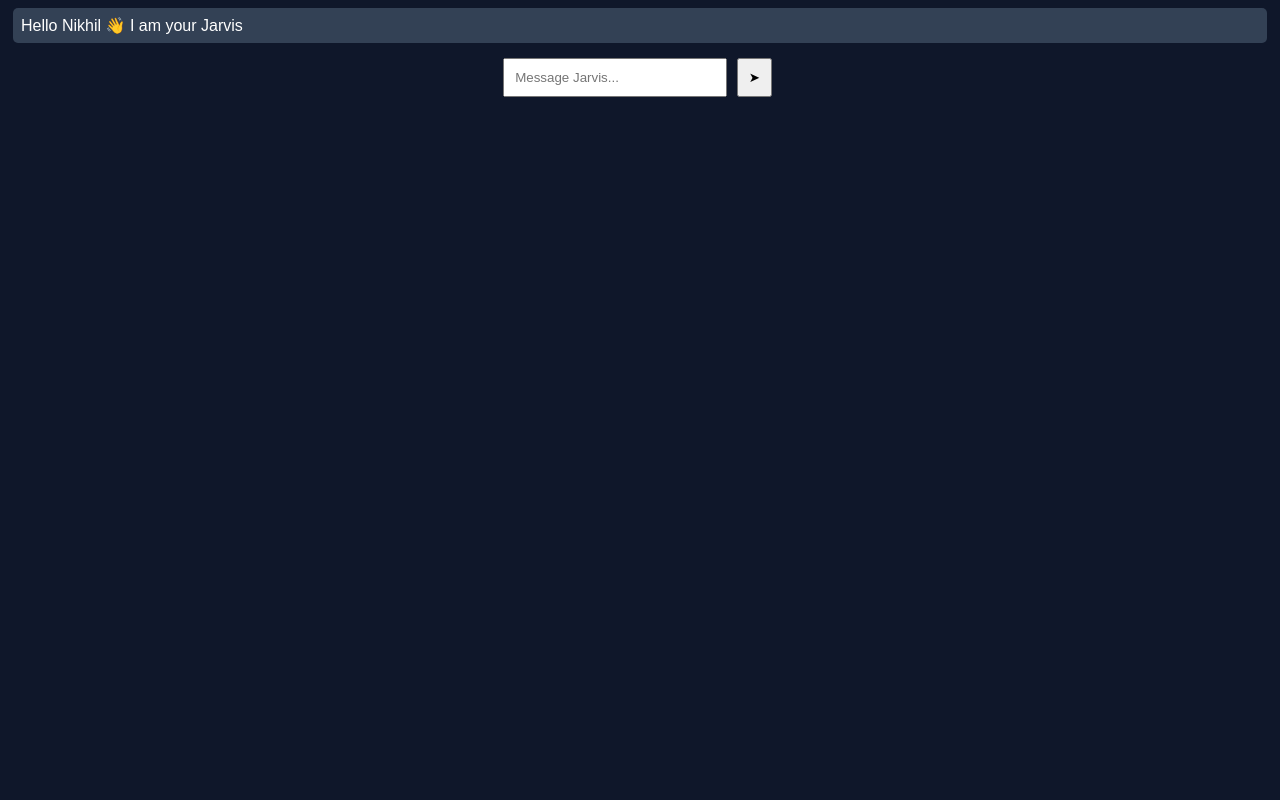
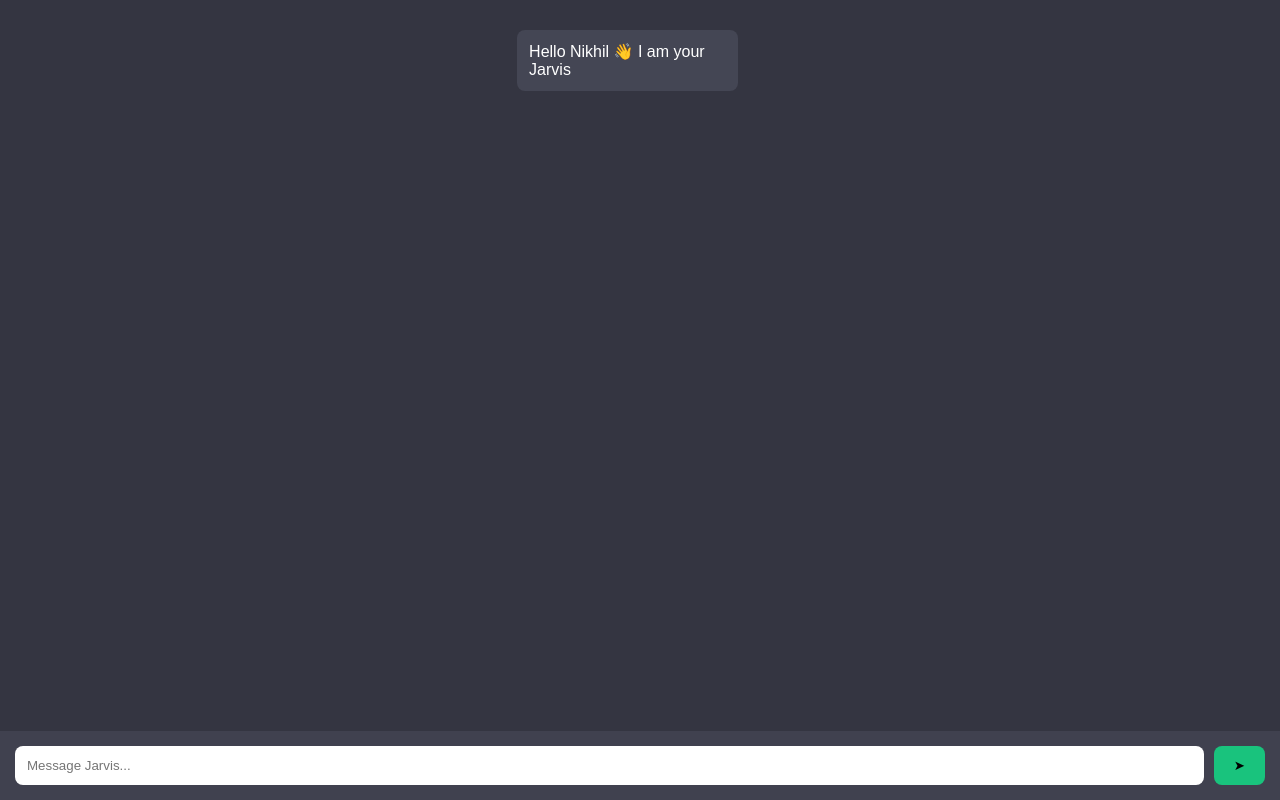
Before and after one commit to nikilv142/jarvis-ai, a Flask app: page / in a window 1280 px wide. Run offline with Flask 3, Linux system fonts and the light colour scheme.

Commit message:
Revamp chat interface styles and layout

```diff
--- a/chatbot/static/style.css
+++ b/chatbot/static/style.css
@@ -1,51 +1,62 @@
 body {
+    margin: 0;
     font-family: Arial;
-    background: #0f172a;
+    background: #343541;
     color: white;
-    text-align: center;
 }
 
-.title {
-    margin-top: 20px;
+.container {
+    display: flex;
+    flex-direction: column;
+    height: 100vh;
 }
 
-.chat-box {
-    width: 350px;
-    height: 400px;
-    margin: 20px auto;
-    background: #1e293b;
-    padding: 10px;
+.chat-area {
+    flex: 1;
     overflow-y: auto;
-    border-radius: 10px;
+    padding: 20px;
+    max-width: 800px;
+    margin: auto;
 }
 
 .bot {
-    background: #334155;
-    padding: 8px;
-    margin: 5px;
-    border-radius: 5px;
-    text-align: left;
+    background: #444654;
+    padding: 12px;
+    margin: 10px 0;
+    border-radius: 8px;
+    max-width: 80%;
 }
 
 .user {
-    background: #22c55e;
-    padding: 8px;
-    margin: 5px;
-    border-radius: 5px;
-    text-align: right;
+    background: #19c37d;
+    padding: 12px;
+    margin: 10px 0;
+    border-radius: 8px;
+    max-width: 80%;
+    margin-left: auto;
 }
 
 .input-area {
-    margin-top: 10px;
+    display: flex;
+    padding: 15px;
+    background: #40414f;
+    position: sticky;
+    bottom: 0;
 }
 
 input {
-    width: 200px;
-    padding: 10px;
+    flex: 1;
+    padding: 12px;
+    border-radius: 8px;
+    border: none;
+    outline: none;
 }
 
 button {
-    padding: 10px;
-    margin: 5px;
+    margin-left: 10px;
+    padding: 12px 20px;
+    background: #19c37d;
+    border: none;
+    border-radius: 8px;
     cursor: pointer;
 }
```
